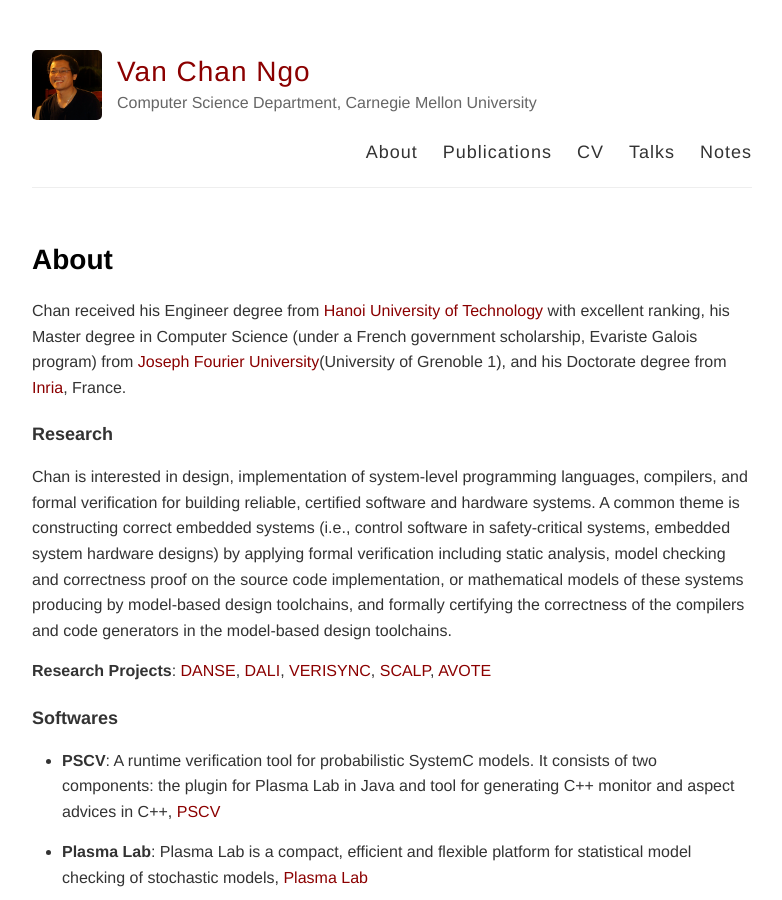
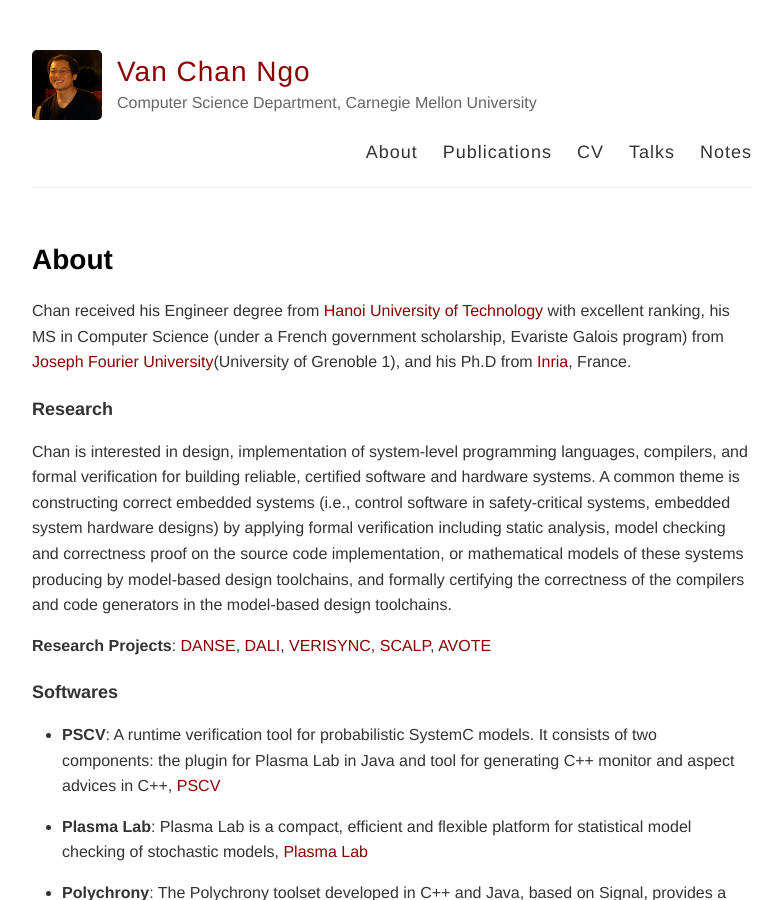
Before and after one commit to channgo2203/channgo2203.github.io, a Jekyll site: the page built from about.md, in a window 1280 px wide and 900 px high. Shown: the whole window, without its empty margins (248-1030 px from the left). Built offline with Jekyll 4.4.1, drawn with Linux system fonts in a browser that asks for light colours.

Commit message:
Updated about.md

```diff
--- a/about.md
+++ b/about.md
@@ -5,7 +5,7 @@
 published: true
 ---
 
-Chan received his Engineer degree from [Hanoi University of Technology](http://en.hust.edu.vn/home) with excellent ranking, his Master degree in Computer Science (under a French government scholarship, Evariste Galois program) from [Joseph Fourier University](https://www.ujf-grenoble.fr/?language=en)(University of Grenoble 1), and his Doctorate degree from [Inria](http://www.inria.fr/en/), France.
+Chan received his Engineer degree from [Hanoi University of Technology](http://en.hust.edu.vn/home) with excellent ranking, his MS in Computer Science (under a French government scholarship, Evariste Galois program) from [Joseph Fourier University](https://www.ujf-grenoble.fr/?language=en)(University of Grenoble 1), and his Ph.D from [Inria](http://www.inria.fr/en/), France.
 
 ### Research
 
```
